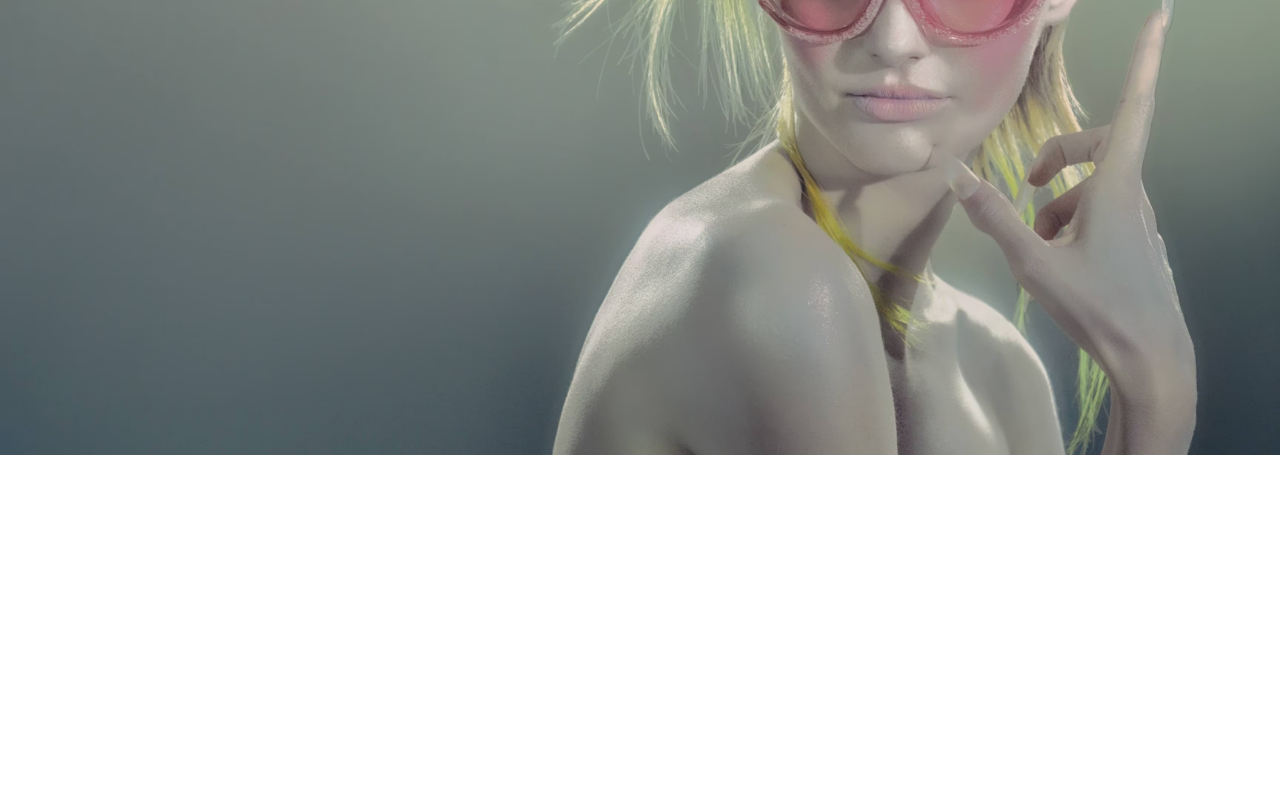
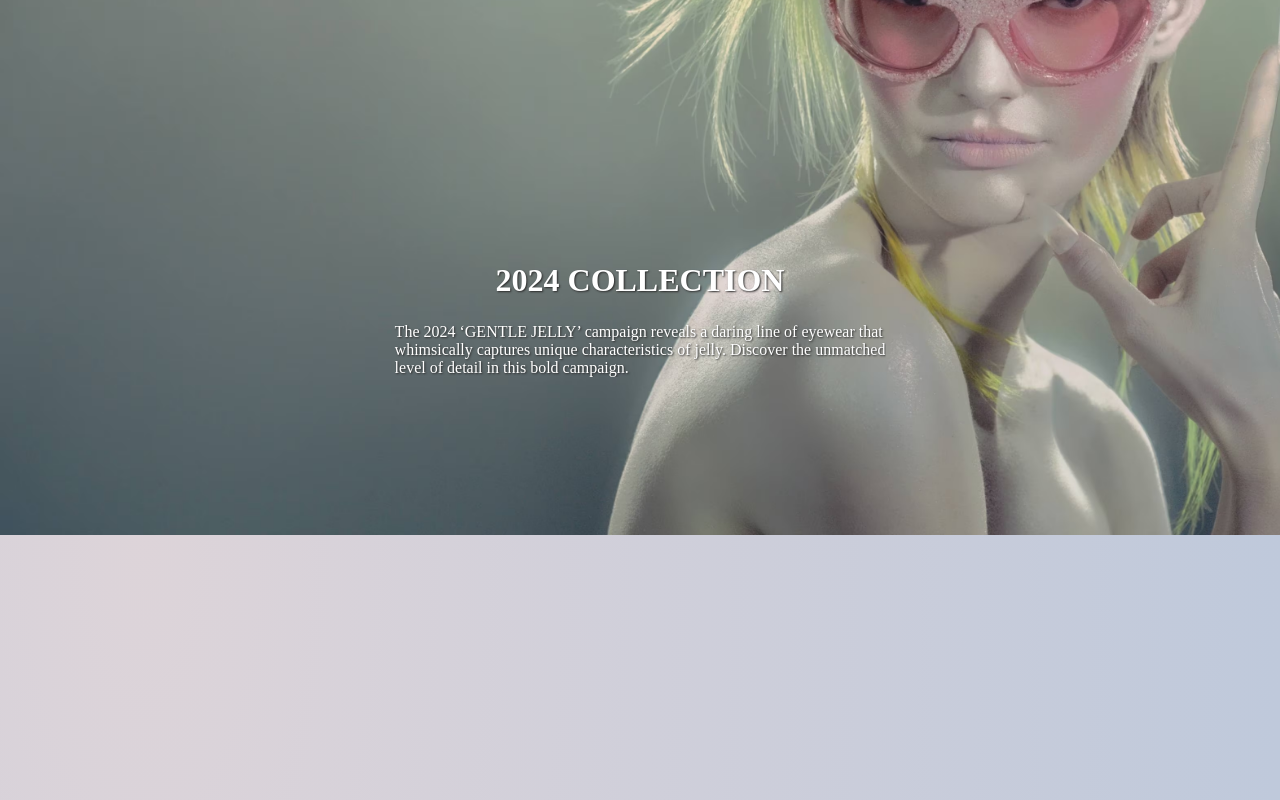
Before and after one commit to brycem9/gentle-monster-ecommerce-design, a plain HTML site: page 2024collection.html in a window 1280 px wide. Shown: the part 373-1173 px from the top of the page. Before the commit the page ends 828 px from the top, so only its background shows below. Drawn offline with Linux system fonts and the light colour scheme.

Commit message:
added on to collection2024 page

```diff
--- a/2024collection.html
+++ b/2024collection.html
@@ -1,13 +1,13 @@
 <!DOCTYPE html>
 <html lang="en">
   <head>
-    <meta charset="UTF-8">
-    <meta name="viewport" content="width=device-width, initial-scale=1.0">
-    <link rel="stylesheet" href="styles.css">
-    <title>GENTLE MONSTER</title>
+    <meta charset="UTF-8" />
+    <meta name="viewport" content="width=device-width, initial-scale=1.0" />
+    <link rel="stylesheet" href="styles.css" />
+    <title>GENTLE MONSTER DEMO</title>
   </head>
   <body>
-    <nav>
+    <nav class="collection2024__nav">
       <div class="dynamic-header">
         <div class="dynamic-header__text">
           Expericence Gentle Monster with a Free Shipping Service
@@ -39,7 +39,9 @@
       <div class="discover__collection2024--bg__img">
         <div class="nav__elements">
           <figure class="logo__wrapper">
-             <a href="./"><img src="./assets/logos/gentle-monster-logo.png" alt="" /></a>
+            <a href="./"
+              ><img src="./assets/logos/gentle-monster-logo.png" alt=""
+            /></a>
           </figure>
           <ul class="nav__links">
             <a href=""><li>Sunglasses</li></a>
@@ -73,7 +75,15 @@
         </div>
       </div>
     </nav>
-      <div>
+    <div class="collection__heading">
+      <h1 class="collection__header">2024 COLLECTION</h1>
+      <p class="collection__para">
+        The 2024 ‘GENTLE JELLY’ campaign reveals a daring line of eyewear that <br>
+        whimsically captures unique characteristics of jelly. Discover the
+        unmatched <br> level of detail in this bold campaign.
+      </p>
+    </div>
+    <div class="gradient__banner">
 
     </div>
   </body>
--- a/styles.css
+++ b/styles.css
@@ -56,9 +56,12 @@
 .discover__collection2024--bg__img {
     background-image: url(./assets/background-images/campaign_pc_1-1.avif);
     background-size: cover;
-    height: 100vh;
+    height: 110vh;
+    position: relative;
 
 }
+
+
 
 .logo__wrapper {
     width: 290px;
@@ -185,6 +188,39 @@
     bottom: 60px;
 }
 
+.collection__heading {
+    position: absolute;
+    bottom: 50px;
+    left: 50%;
+    transform: translateX(-50%);
+    color: white;
+    text-shadow: 1px 1px 2px rgb(46, 46, 46);
+    display: flex;
+    flex-direction: column;
+}
+
+.collection__header {
+    display: flex;
+    justify-content: center;
+
+}
+
+.collection__para {
+    /* position: absolute;
+    bottom: 50px;
+    left: 50%;
+    transform: translateX(-50%);
+    color: white;
+    text-shadow: 1px 1px 2px rgb(46, 46, 46); */
+    padding-top: 24px;
+}
+
+.gradient__banner {
+    width: 100%;
+    height: 265px;
+    background: radial-gradient(88.93% 1072.21% at 11.07% 0%, #ddd4d9 0%, #bfc9db 100%)
+}
+
 /* OPTICAL COLLECTIOn */
 
 .optical__colllection--bg__img {
```
Also changed, not shown: index.html (+1 -1 lines). Lines whose indentation alone changed are shown as unchanged.
